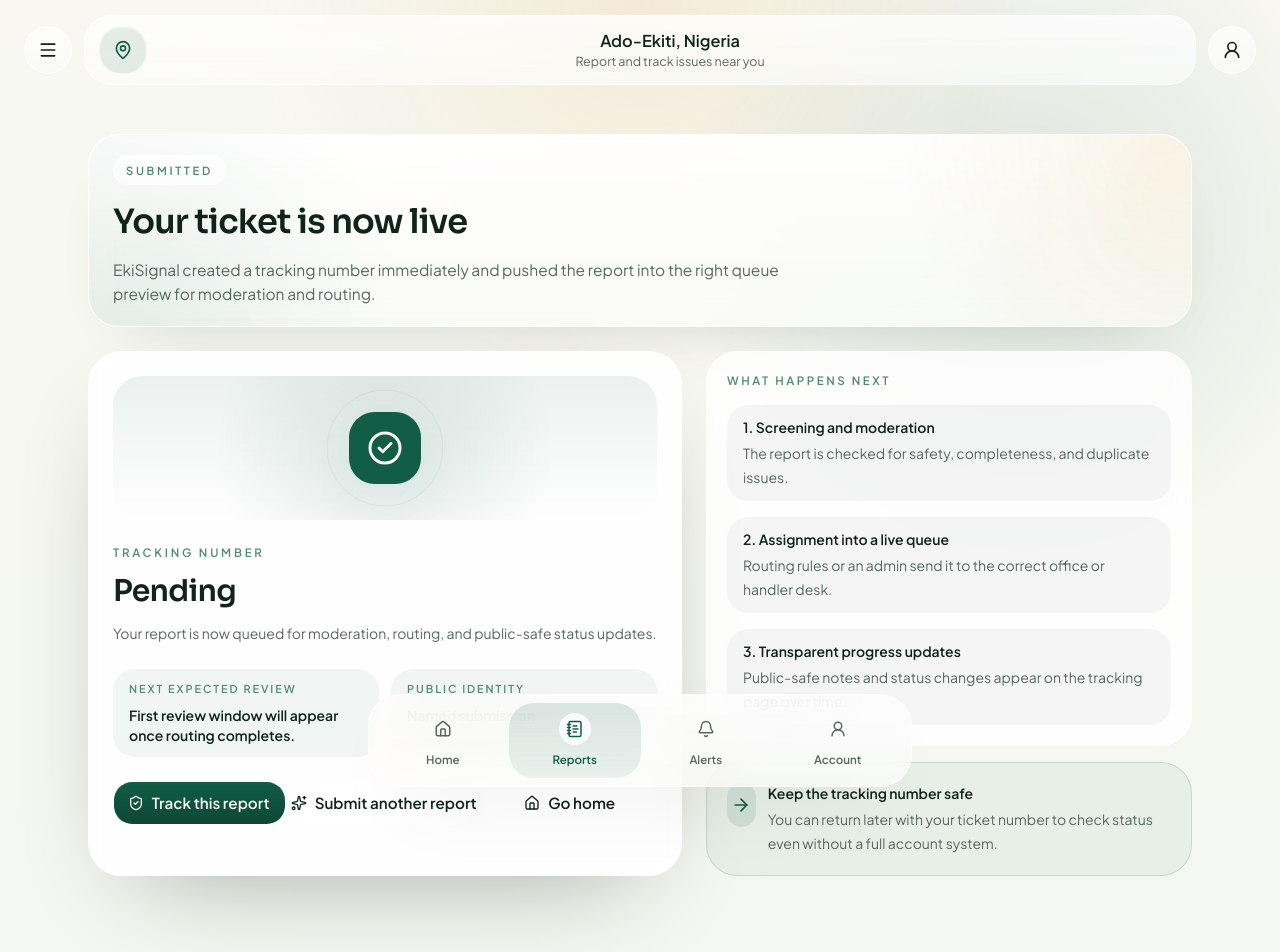
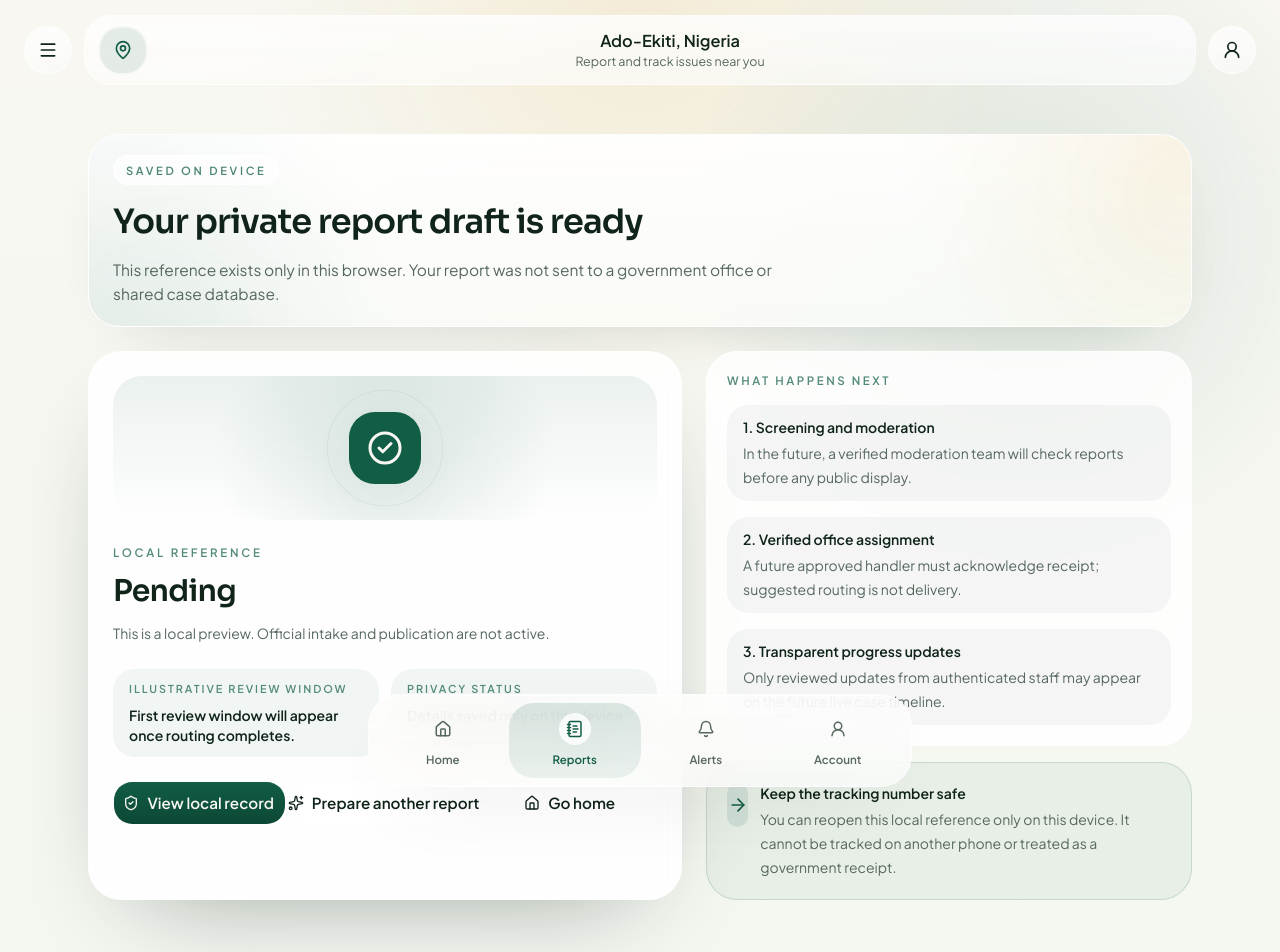
Before and after one commit to oprahayo/eki-suggest, a Next.js app: page /report/success in a window 1280 px wide. Shown: the top 952 px of the page. Built offline with nearby package versions, Linux system fonts and the light colour scheme.

Commit message:
Clearly label on-device and offline reports as not submitted to government

```diff
--- a/src/app/(citizen)/report/success/page.tsx
+++ b/src/app/(citizen)/report/success/page.tsx
@@ -145,7 +145,7 @@ export default function ReportSuccessPage() {
                   <div className="rounded-[1.35rem] bg-foreground/[0.04] px-4 py-3">
                     <p className="text-sm font-semibold text-foreground">3. Submit to get a ticket</p>
                     <p className="mt-1 text-sm leading-6 text-muted-foreground">
-                      Once sent, EkiSignal will generate the tracking number immediately.
+                      When a verified cross-device intake service launches, it will issue a genuine server reference.
                     </p>
                   </div>
                 </div>
@@ -179,8 +179,8 @@ export default function ReportSuccessPage() {
                 </h2>
                 <p className="mt-3 text-sm leading-6 text-muted-foreground">
                   {pendingSubmission
-                    ? `Your ${pendingSubmission.payload.category.toLowerCase()} ${pendingSubmission.payload.kind} will be submitted automatically when signal comes back.`
-                    : "Your saved report will be restored into the citizen timeline automatically when connectivity returns."}
+                    ? `Your ${pendingSubmission.payload.category.toLowerCase()} ${pendingSubmission.payload.kind} will be restored locally when signal comes back. Automatic server submission is not active.`
+                    : "Your saved report will reappear on this device when connectivity returns."}
                 </p>
               </div>
 
@@ -228,15 +228,15 @@ export default function ReportSuccessPage() {
                     </p>
                   </div>
                   <div className="rounded-[1.35rem] bg-foreground/[0.04] px-4 py-3">
-                    <p className="text-sm font-semibold text-foreground">2. Ticket is created</p>
+                    <p className="text-sm font-semibold text-foreground">2. Saved locally</p>
                     <p className="mt-1 text-sm leading-6 text-muted-foreground">
-                      The queued report becomes a normal tracked case and appears in your reports list.
+                      The queued text becomes a device-only record. It is not a government case.
                     </p>
                   </div>
                   <div className="rounded-[1.35rem] bg-foreground/[0.04] px-4 py-3">
-                    <p className="text-sm font-semibold text-foreground">3. Updates stay visible</p>
+                    <p className="text-sm font-semibold text-foreground">3. No official updates yet</p>
                     <p className="mt-1 text-sm leading-6 text-muted-foreground">
-                      Once the ticket exists, its timeline and office routing become visible from the tracking page.
+                      Verified official updates require a future authenticated intake and office workflow.
                     </p>
                   </div>
                 </div>
@@ -251,9 +251,9 @@ export default function ReportSuccessPage() {
   return (
     <div className="px-4 pb-8 pt-3 sm:px-6">
       <PageShell
-        eyebrow="Submitted"
-        title="Your ticket is now live"
-        description="EkiSignal created a tracking number immediately and pushed the report into the right queue preview for moderation and routing."
+        eyebrow="Saved on device"
+        title="Your private report draft is ready"
+        description="This reference exists only in this browser. Your report was not sent to a government office or shared case database."
         compact
       >
         <div className="grid gap-6 lg:grid-cols-[1.1fr_0.9fr]">
@@ -262,22 +262,22 @@ export default function ReportSuccessPage() {
 
             <div className="mt-6">
               <p className="text-[0.72rem] font-semibold uppercase tracking-[0.24em] text-primary/72">
-                Tracking number
+                Local reference
               </p>
               <h2 className="mt-3 font-heading text-3xl font-semibold tracking-tight text-foreground">
                 {trackingNumber || "Pending"}
               </h2>
               <p className="mt-3 text-sm leading-6 text-muted-foreground">
                 {report
-                  ? `Your ${report.kind} has been routed first to ${report.assignedOfficeName}.`
-                  : "Your report is now queued for moderation, routing, and public-safe status updates."}
+                  ? `Suggested desk: ${report.assignedOfficeName}. This office has not received your report.`
+                  : "This is a local preview. Official intake and publication are not active."}
               </p>
             </div>
 
             <div className="mt-6 grid gap-3 sm:grid-cols-2">
               <div className="rounded-[1.35rem] bg-primary/[0.05] px-4 py-3">
                 <p className="text-[0.68rem] font-semibold uppercase tracking-[0.18em] text-primary/70">
-                  Next expected review
+                  Illustrative review window
                 </p>
                 <p className="mt-2 text-sm font-semibold text-foreground">
                   {report?.estimatedResponse ?? "First review window will appear once routing completes."}
@@ -285,10 +285,10 @@ export default function ReportSuccessPage() {
               </div>
               <div className="rounded-[1.35rem] bg-primary/[0.05] px-4 py-3">
                 <p className="text-[0.68rem] font-semibold uppercase tracking-[0.18em] text-primary/70">
-                  Public identity
+                  Privacy status
                 </p>
                 <p className="mt-2 text-sm font-semibold text-foreground">
-                  {report?.isAnonymous ? "Anonymous in public timeline" : "Named submission"}
+                  {report?.isAnonymous ? "Anonymous local draft" : "Details saved only on this device"}
                 </p>
               </div>
             </div>
@@ -299,7 +299,7 @@ export default function ReportSuccessPage() {
                 className={cn(buttonVariants({ size: "lg" }), "rounded-[1.2rem]")}
               >
                 <ShieldCheck data-icon="inline-start" />
-                Track this report
+                View local record
               </Link>
               <Link
                 href="/report/new"
@@ -309,7 +309,7 @@ export default function ReportSuccessPage() {
                 )}
               >
                 <Sparkles data-icon="inline-start" />
-                Submit another report
+                Prepare another report
               </Link>
               <Link
                 href="/"
@@ -333,19 +333,19 @@ export default function ReportSuccessPage() {
                 <div className="rounded-[1.35rem] bg-foreground/[0.04] px-4 py-3">
                   <p className="text-sm font-semibold text-foreground">1. Screening and moderation</p>
                   <p className="mt-1 text-sm leading-6 text-muted-foreground">
-                    The report is checked for safety, completeness, and duplicate issues.
+                    In the future, a verified moderation team will check reports before any public display.
                   </p>
                 </div>
                 <div className="rounded-[1.35rem] bg-foreground/[0.04] px-4 py-3">
-                  <p className="text-sm font-semibold text-foreground">2. Assignment into a live queue</p>
+                  <p className="text-sm font-semibold text-foreground">2. Verified office assignment</p>
                   <p className="mt-1 text-sm leading-6 text-muted-foreground">
-                    Routing rules or an admin send it to the correct office or handler desk.
+                    A future approved handler must acknowledge receipt; suggested routing is not delivery.
                   </p>
                 </div>
                 <div className="rounded-[1.35rem] bg-foreground/[0.04] px-4 py-3">
                   <p className="text-sm font-semibold text-foreground">3. Transparent progress updates</p>
                   <p className="mt-1 text-sm leading-6 text-muted-foreground">
-                    Public-safe notes and status changes appear on the tracking page over time.
+                    Only reviewed updates from authenticated staff may appear on the future live case timeline.
                   </p>
                 </div>
               </div>
@@ -361,7 +361,7 @@ export default function ReportSuccessPage() {
                     Keep the tracking number safe
                   </p>
                   <p className="mt-1 text-sm leading-6 text-muted-foreground">
-                    You can return later with {trackingNumber || "your ticket number"} to check status even without a full account system.
+                    You can reopen {trackingNumber || "this local reference"} only on this device. It cannot be tracked on another phone or treated as a government receipt.
                   </p>
                 </div>
               </div>
```
